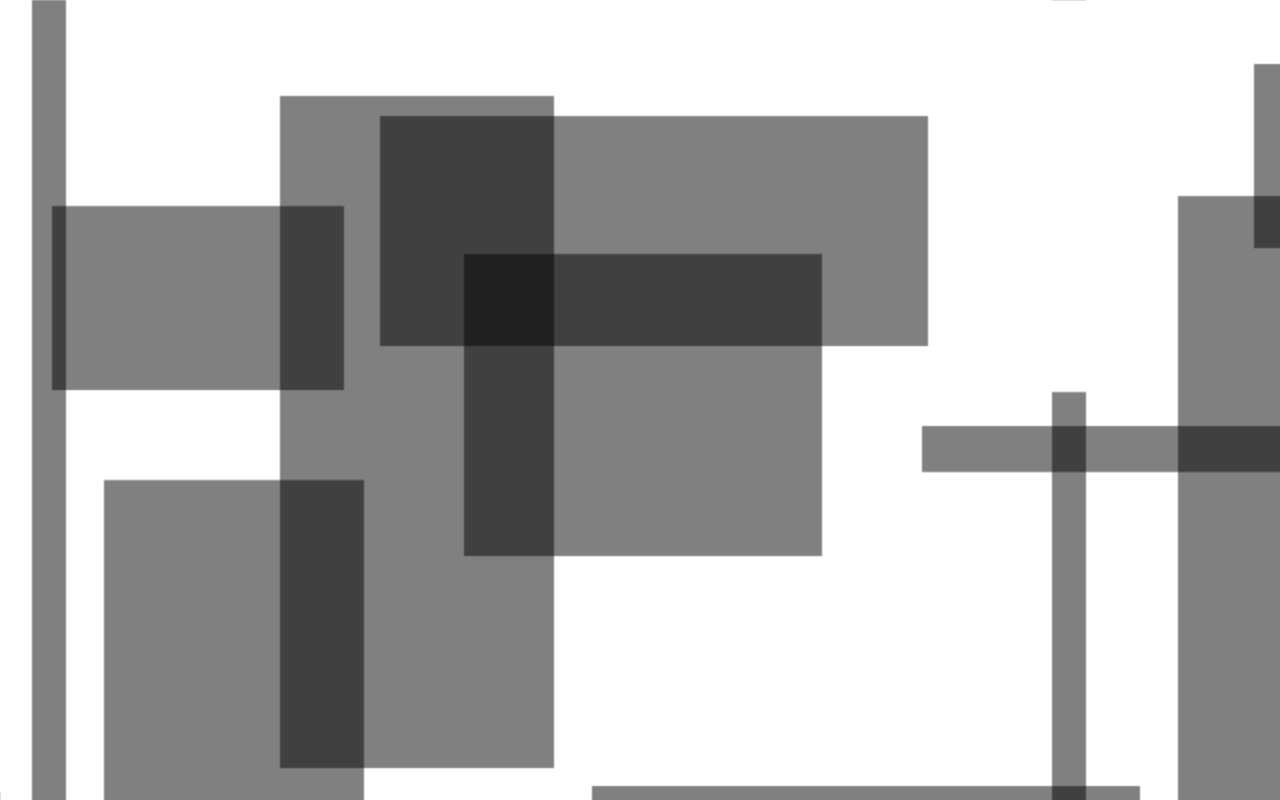
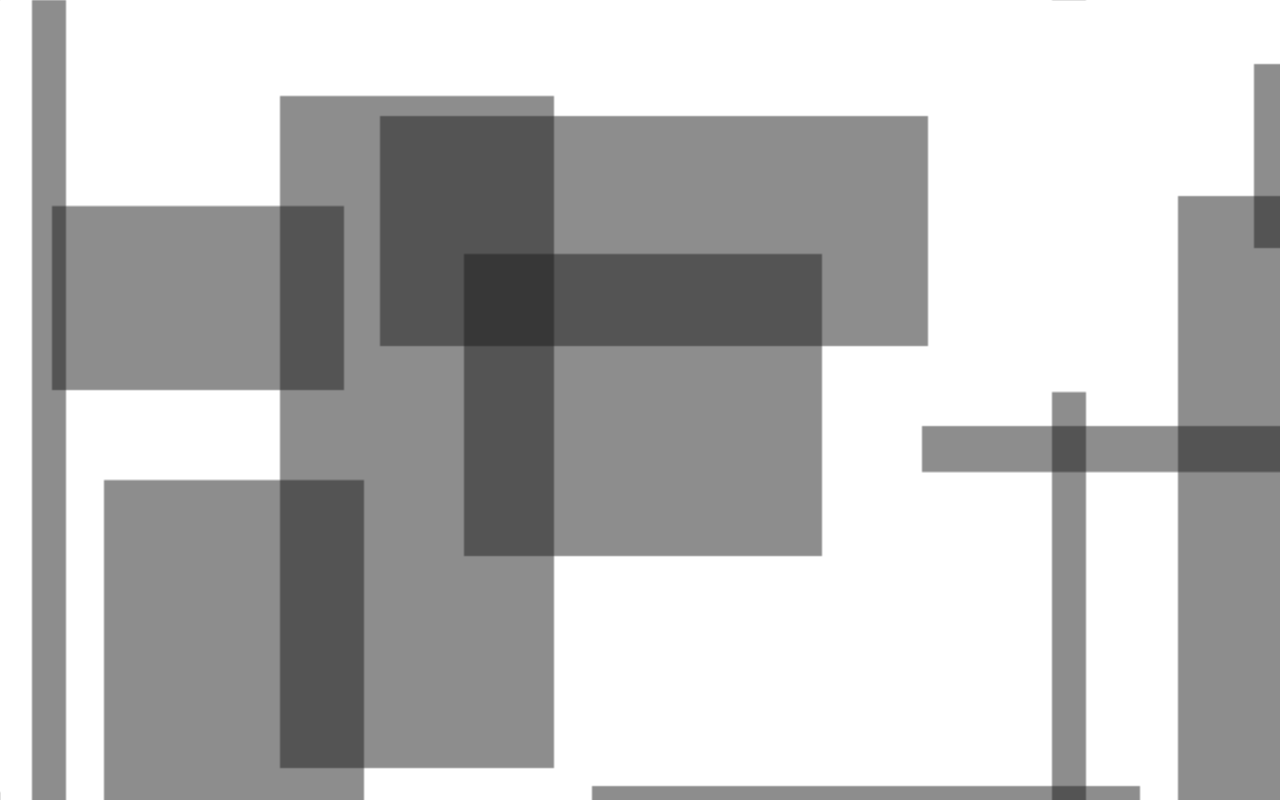
Before and after one commit to kazuyukitanimura/myspecreader, a website: page client/art/logo2.html in a window 1280 px wide. Shown: the top 800 px of the page. Drawn offline with Linux system fonts and the light colour scheme.

Commit message:
logo2 change

```diff
--- a/client/art/logo2.html
+++ b/client/art/logo2.html
@@ -9,6 +9,15 @@
         width: 2048px;
         background: url('splash.png');
         background-size: 1600px 1200px;
+      }
+      #cover {
+        position: absolute;
+        margin: 0px;
+        padding: 0px;
+        height: 100%;
+        width: 100%;
+        background-color: #f7f7f7;
+        opacity: 0.1;
       }
       h1 {
         color: rgba(224, 255, 0, 1);
@@ -27,6 +36,7 @@
     </style>
   </head>
   <body>
+    <div id="cover"></div>
     <h1>NewsRobot</h1>
   </body>
 </html>
```
